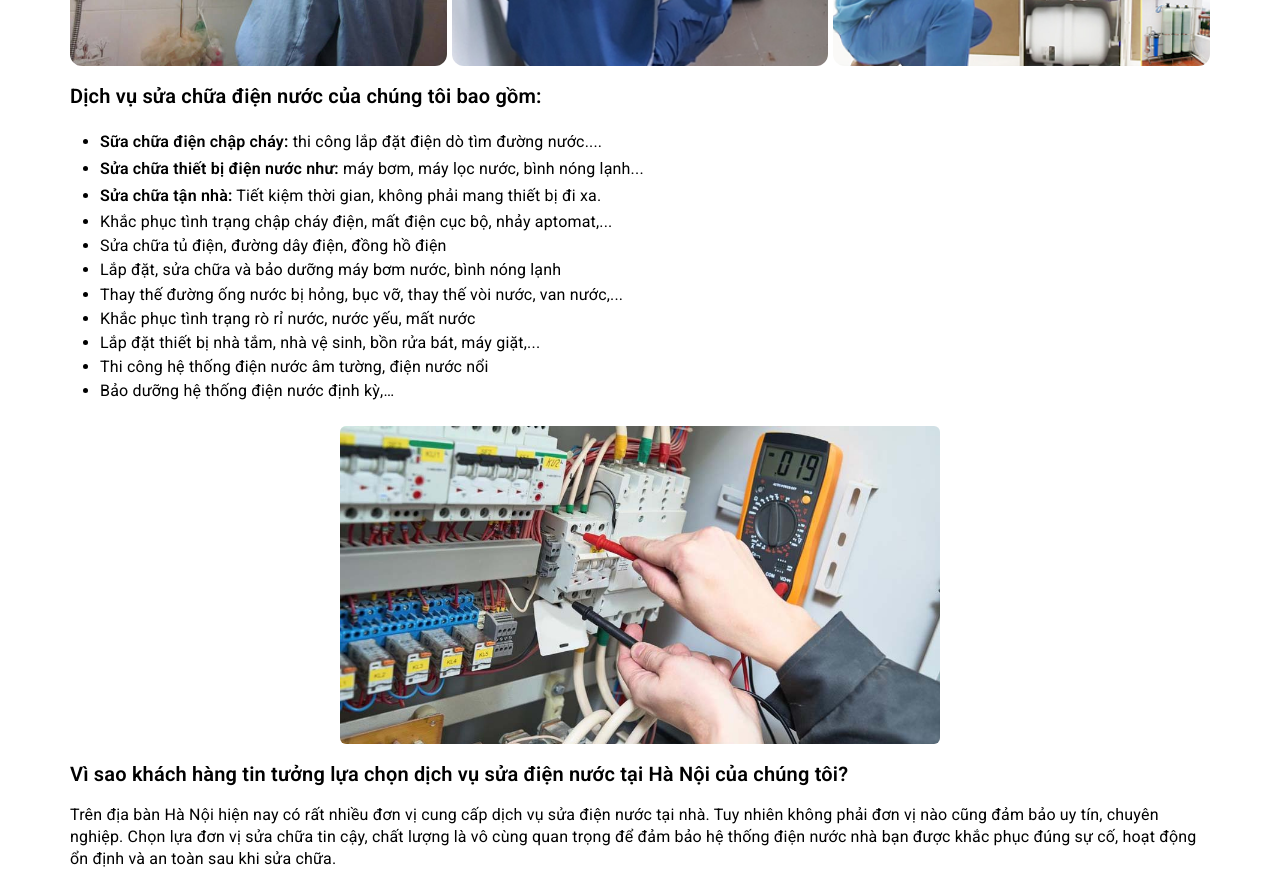
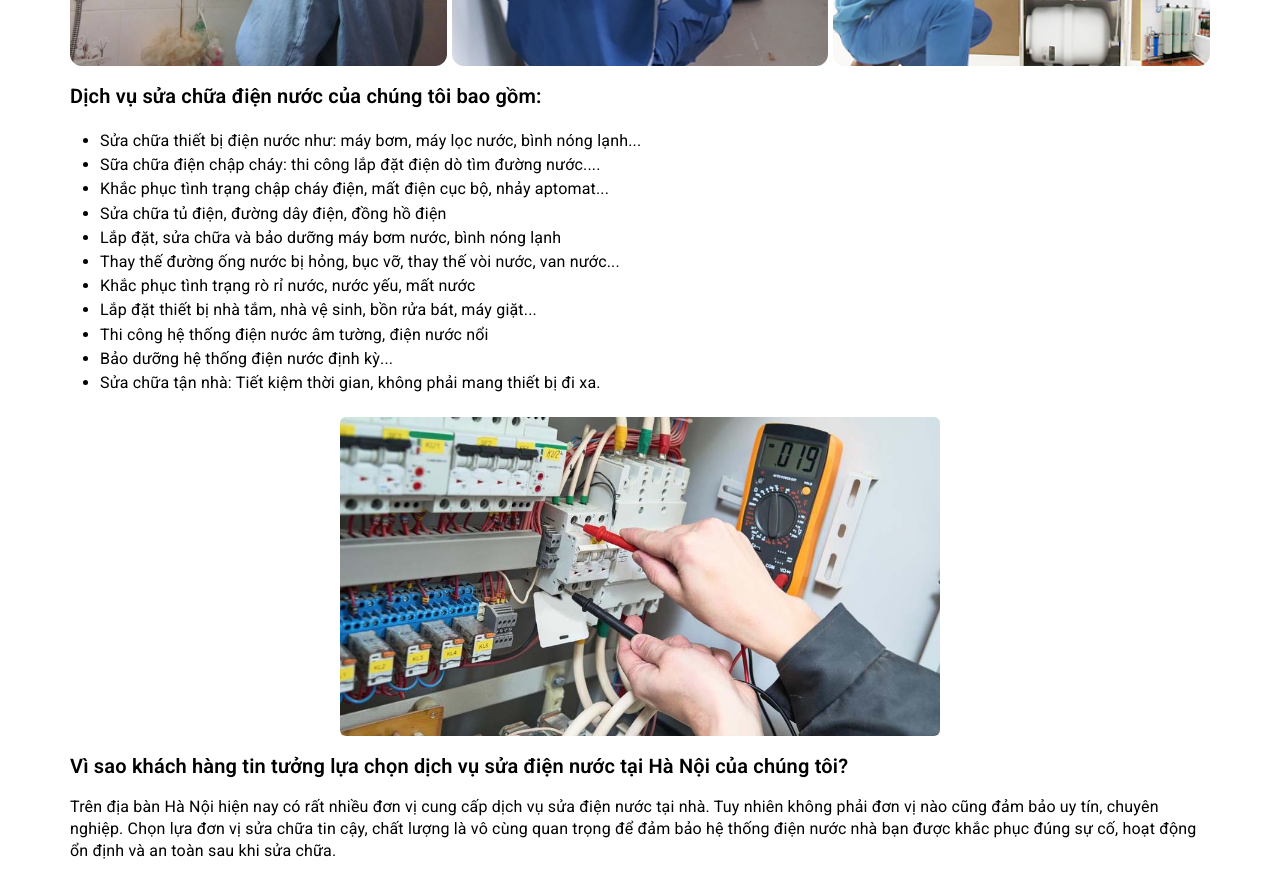
Before and after one commit to longvu27/landing-page-electronics-repair-hanoi, a Next.js app: page / in a window 1280 px wide. Shown: the part 1500-2382 px from the top of the page. Built offline with nearby package versions, Linux system fonts and the light colour scheme.

Commit message:
update text

```diff
--- a/src/components/pages/home/HomePage.js
+++ b/src/components/pages/home/HomePage.js
@@ -136,17 +136,17 @@ export default function HomePage() {
       <h3 className={s.titleH2}>Dịch vụ sửa chữa điện nước của chúng tôi bao gồm:</h3>
 
       <ul>
-        <li><p><span>Sữa chữa điện chập cháy:</span> thi công lắp đặt điện dò tìm đường nước....</p></li>
-        <li><p><span>Sửa chữa thiết bị điện nước như:</span> máy bơm, máy lọc nước, bình nóng lạnh...</p></li>
-        <li><p><span>Sửa chữa tận nhà:</span> Tiết kiệm thời gian, không phải mang thiết bị đi xa.</p></li>
-        <li>Khắc phục tình trạng chập cháy điện, mất điện cục bộ, nhảy aptomat,...</li>
+        <li>Sửa chữa thiết bị điện nước như: máy bơm, máy lọc nước, bình nóng lạnh...</li>
+        <li>Sữa chữa điện chập cháy: thi công lắp đặt điện dò tìm đường nước....</li>
+        <li>Khắc phục tình trạng chập cháy điện, mất điện cục bộ, nhảy aptomat...</li>
         <li>Sửa chữa tủ điện, đường dây điện, đồng hồ điện</li>
         <li>Lắp đặt, sửa chữa và bảo dưỡng máy bơm nước, bình nóng lạnh</li>
-        <li>Thay thế đường ống nước bị hỏng, bục vỡ, thay thế vòi nước, van nước,...</li>
+        <li>Thay thế đường ống nước bị hỏng, bục vỡ, thay thế vòi nước, van nước...</li>
         <li>Khắc phục tình trạng rò rỉ nước, nước yếu, mất nước</li>
-        <li>Lắp đặt thiết bị nhà tắm, nhà vệ sinh, bồn rửa bát, máy giặt,...</li>
+        <li>Lắp đặt thiết bị nhà tắm, nhà vệ sinh, bồn rửa bát, máy giặt...</li>
         <li>Thi công hệ thống điện nước âm tường, điện nước nổi</li>
-        <li>Bảo dưỡng hệ thống điện nước định kỳ,…</li>
+        <li>Bảo dưỡng hệ thống điện nước định kỳ...</li>
+        <li>Sửa chữa tận nhà: Tiết kiệm thời gian, không phải mang thiết bị đi xa.</li>
       </ul>
 
       <div className={s.singleImg}>
```
